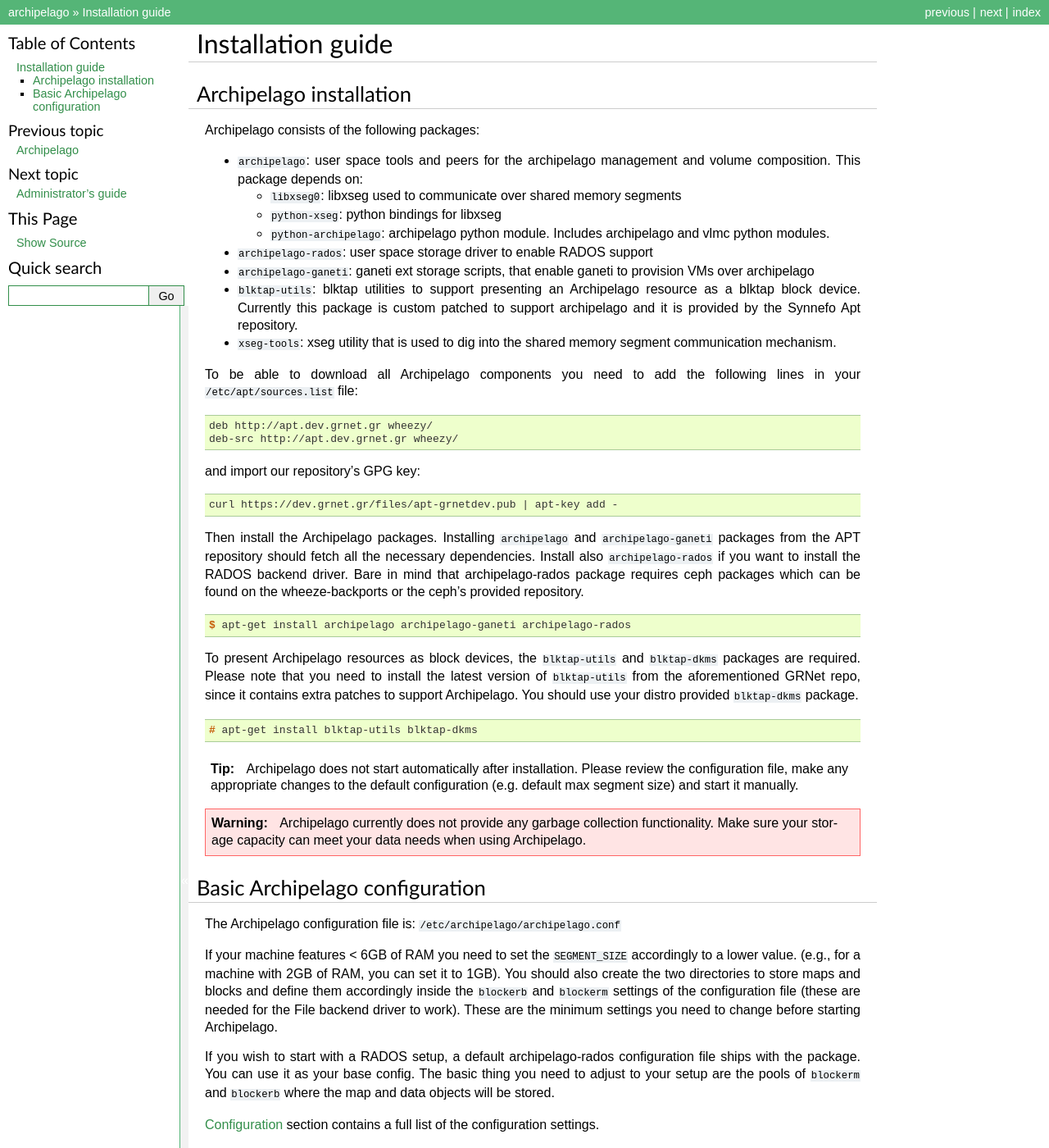
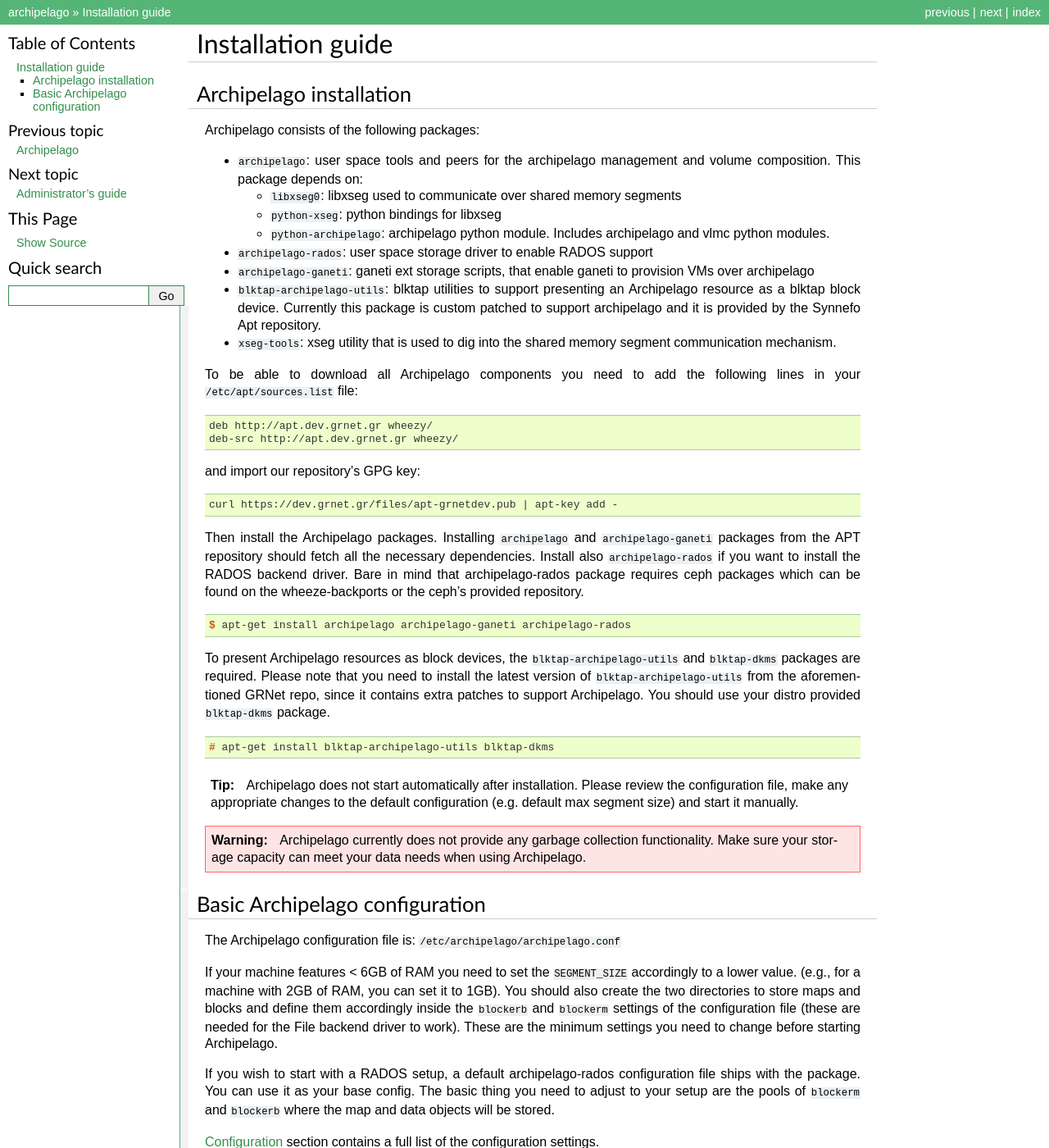
Before and after one commit to grnet/archipelago, a Sphinx documentation site: the page built from docs/install-guide.rst, in a window 1280 px wide and 1400 px high. Shown: the whole window at 82% size. Built offline with Sphinx 7.4.7, drawn with Linux system fonts in a browser that asks for light colours; pages that are not in the unit, such as notebooks, are missing from menus.

Commit message:
docs: Replace Debian blktap-utils package
GRNET ships a different version of blktap-utils enabling
an archipelago block driver, thus the user needs to install
blktap-archipelago-utils.

```diff
--- a/docs/install-guide.rst
+++ b/docs/install-guide.rst
@@ -17,7 +17,7 @@
 * ``archipelago-rados``: user space storage driver to enable RADOS support
 * ``archipelago-ganeti``: ganeti ext storage scripts, that enable ganeti to
   provision VMs over archipelago
-* ``blktap-utils``: blktap utilities to support presenting an Archipelago
+* ``blktap-archipelago-utils``: blktap utilities to support presenting an Archipelago
   resource as a blktap block device. Currently this package is custom patched to
   support archipelago and it is provided by the Synnefo Apt repository.
 * ``xseg-tools``: xseg utility that is used to dig into the shared memory
@@ -48,15 +48,15 @@
 
     $ apt-get install archipelago archipelago-ganeti archipelago-rados
 
-To present Archipelago resources as block devices, the ``blktap-utils`` and
+To present Archipelago resources as block devices, the ``blktap-archipelago-utils`` and
 ``blktap-dkms`` packages are required. Please note that you need to install the
-latest version of ``blktap-utils`` from the aforementioned GRNet repo, since it
+latest version of ``blktap-archipelago-utils`` from the aforementioned GRNet repo, since it
 contains extra patches to support Archipelago. You should use your distro
 provided ``blktap-dkms`` package.
 
 .. code-block:: console
 
-    # apt-get install blktap-utils blktap-dkms
+    # apt-get install blktap-archipelago-utils blktap-dkms
 
 .. tip:: Archipelago does not start automatically after installation. Please
          review the configuration file, make any appropriate changes to the
--- a/docs/upgrades/upgrade-0.4.rst
+++ b/docs/upgrades/upgrade-0.4.rst
@@ -112,12 +112,12 @@
 
         # apt-get install xseg-tools
 
-On the nodes that will host VMs, blktap-utils from grnet and the distro-provided
+On the nodes that will host VMs, blktap-archipelago-utils from grnet and the distro-provided
 blktap-dkms package must also be installed.
 
 .. code-block:: console
 
-        # apt-get install blktap-utils blktap-dkms
+        # apt-get install blktap-archipelago-utils blktap-dkms
 
 5. Adjust the new config file
 ~~~~~~~~~~~~~~~~~~~~~~~~~~~~~
```
